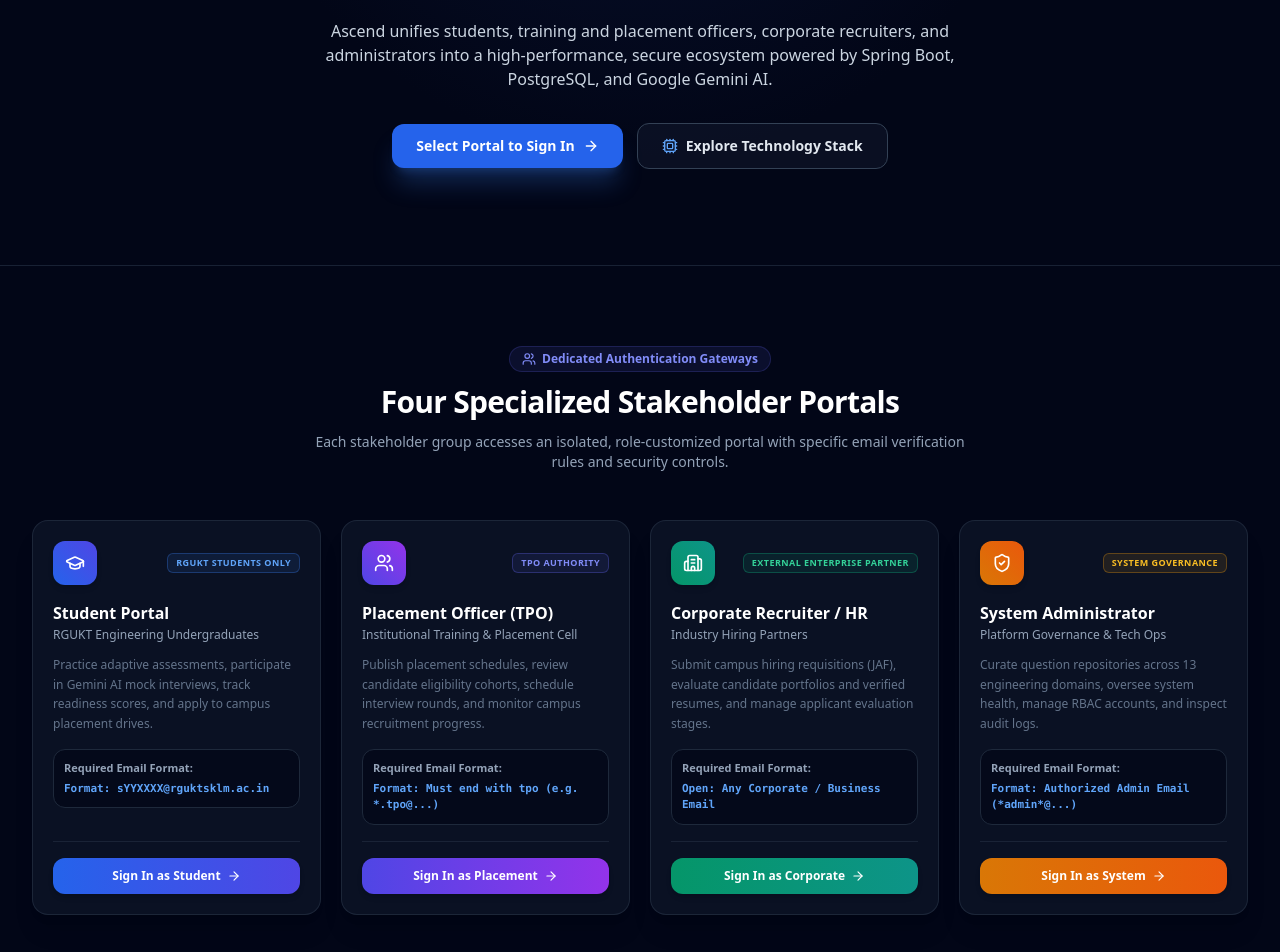
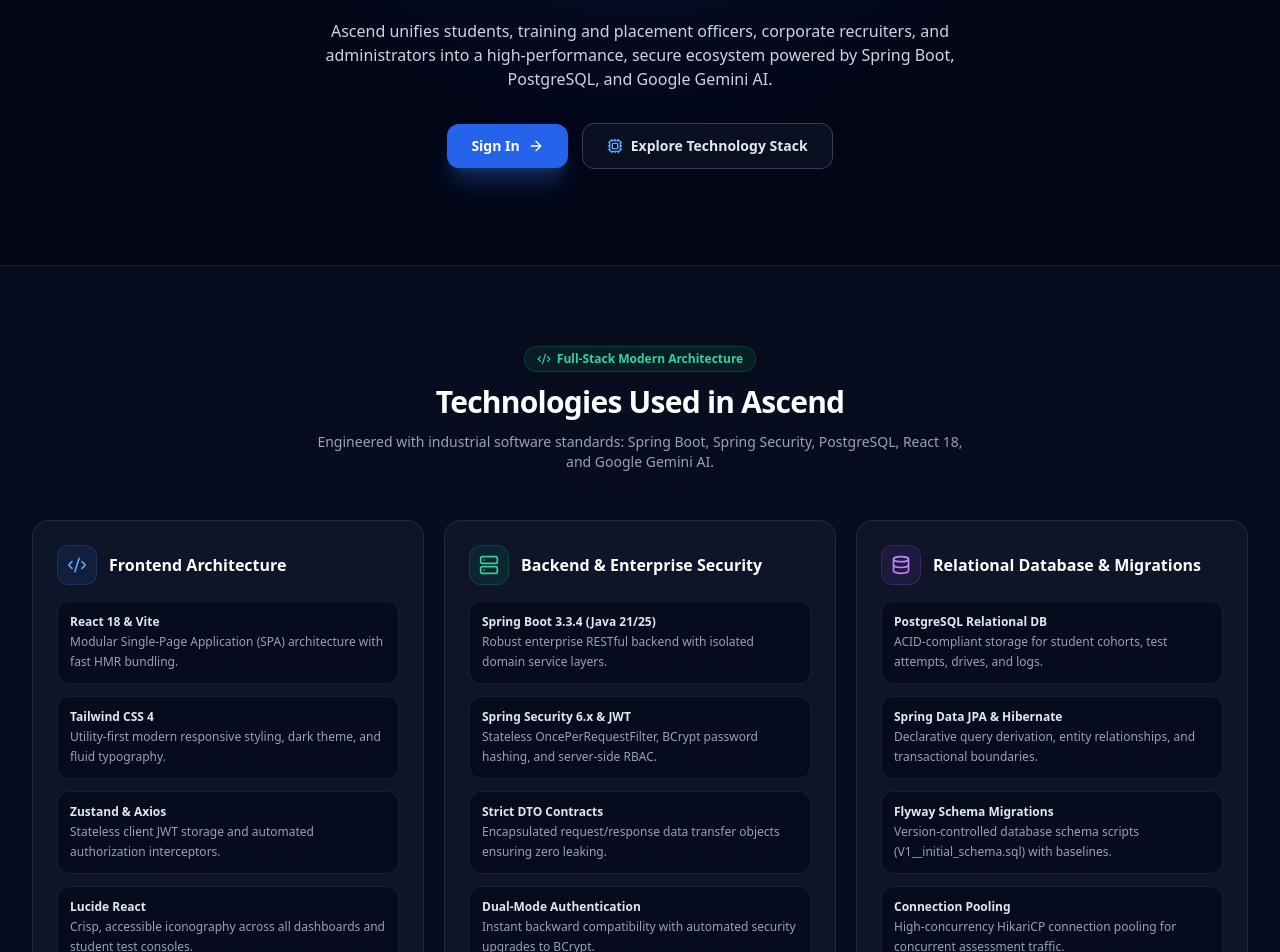
Before and after one commit to sathwik1821/placement-readiness-system, a React (Vite) app in the folder frontend/: page / in a window 1280 px wide. Shown: the part 320-1272 px from the top of the page. Built offline with nearby package versions, Linux system fonts and the light colour scheme.

Commit message:
Remove in-page stakeholder cards from Landing page so 4 portals only display upon clicking Sign In

```diff
--- a/frontend/src/pages/Landing.jsx
+++ b/frontend/src/pages/Landing.jsx
@@ -2,9 +2,6 @@ import React, { useState } from 'react';
 import { Link, useNavigate } from 'react-router-dom';
 import {
   GraduationCap,
-  Users,
-  Building2,
-  ShieldCheck,
   ArrowRight,
   Sparkles,
   Code2,
@@ -12,15 +9,11 @@ import {
   Database,
   Bot,
   Mail,
-  CheckCircle2,
-  Lock,
+  Building2,
   Cpu,
-  Layers,
-  ChevronRight,
-  ExternalLink
+  Layers
 } from 'lucide-react';
 import PortalSelectionModal from './auth/components/PortalSelectionModal';
-import { PORTAL_OPTIONS } from './auth/components/PortalSelector';
 
 export default function Landing() {
   const navigate = useNavigate();
@@ -136,11 +129,8 @@ export default function Landing() {
             <a href="#technologies" className="hover:text-blue-400 transition-colors">
               Technology Stack
             </a>
-            <a href="#portals" className="hover:text-blue-400 transition-colors">
-              Stakeholder Portals
-            </a>
             <a href="#architecture" className="hover:text-blue-400 transition-colors">
-              System Architecture
+              Placement Pipeline
             </a>
           </div>
 
@@ -179,7 +169,7 @@ export default function Landing() {
               onClick={() => setShowPortalModal(true)}
               className="w-full sm:w-auto inline-flex items-center justify-center gap-2 px-6 py-3 rounded-xl bg-blue-600 hover:bg-blue-500 text-white text-sm font-bold shadow-xl shadow-blue-500/25 transition-all cursor-pointer"
             >
-              <span>Select Portal to Sign In</span>
+              <span>Sign In</span>
               <ArrowRight className="w-4 h-4" />
             </button>
 
@@ -190,79 +180,6 @@ export default function Landing() {
               <Cpu className="w-4 h-4 text-blue-400" />
               <span>Explore Technology Stack</span>
             </a>
-          </div>
-        </div>
-      </section>
-
-      {/* Stakeholder Portals Section */}
-      <section id="portals" className="py-20 px-4 sm:px-6 lg:px-8 border-t border-slate-800/80 bg-slate-950">
-        <div className="max-w-7xl mx-auto space-y-12">
-          <div className="text-center space-y-3 max-w-2xl mx-auto">
-            <span className="inline-flex items-center gap-1.5 px-3 py-1 rounded-full text-xs font-semibold bg-indigo-500/10 text-indigo-400 border border-indigo-500/20">
-              <Users className="w-3.5 h-3.5" />
-              <span>Dedicated Authentication Gateways</span>
-            </span>
-            <h2 className="text-2xl sm:text-3xl font-black text-white tracking-tight">
-              Four Specialized Stakeholder Portals
-            </h2>
-            <p className="text-xs sm:text-sm text-slate-400">
-              Each stakeholder group accesses an isolated, role-customized portal with specific email verification rules and security controls.
-            </p>
-          </div>
-
-          <div className="grid grid-cols-1 md:grid-cols-2 lg:grid-cols-4 gap-5">
-            {PORTAL_OPTIONS.map((portal) => {
-              const Icon = portal.icon;
-              return (
-                <div
-                  key={portal.roleId}
-                  className="p-5 rounded-2xl bg-slate-900/70 border border-slate-800/90 flex flex-col justify-between hover:border-slate-700 hover:bg-slate-900 transition-all shadow-xl"
-                >
-                  <div>
-                    <div className="flex items-center justify-between mb-4">
-                      <div
-                        className={`w-11 h-11 rounded-xl bg-gradient-to-tr ${portal.gradient} flex items-center justify-center text-white shadow-md`}
-                      >
-                        <Icon className="w-5 h-5" />
-                      </div>
-                      <span
-                        className={`text-[9px] font-bold uppercase tracking-wider px-2 py-0.5 rounded-md border ${portal.badgeColor}`}
-                      >
-                        {portal.badge}
-                      </span>
-                    </div>
-
-                    <h3 className="text-base font-bold text-white">
-                      {portal.title}
-                    </h3>
-                    <p className="text-xs font-medium text-slate-400 mt-0.5">
-                      {portal.subtitle}
-                    </p>
-
-                    <p className="text-xs text-slate-500 mt-3 leading-relaxed">
-                      {portal.description}
-                    </p>
-
-                    <div className="mt-4 p-2.5 rounded-xl bg-slate-950/70 border border-slate-800 text-[11px] space-y-1">
-                      <span className="text-slate-400 font-semibold block">Required Email Format:</span>
-                      <span className="font-mono text-blue-400 font-bold block">
-                        {portal.emailRule}
-                      </span>
-                    </div>
-                  </div>
-
-                  <div className="pt-4 mt-4 border-t border-slate-800/80">
-                    <button
-                      onClick={() => navigate(portal.path)}
-                      className={`w-full py-2.5 px-3 rounded-xl bg-gradient-to-r ${portal.gradient} hover:opacity-95 text-white text-xs font-bold flex items-center justify-center gap-1.5 shadow-md transition-all cursor-pointer`}
-                    >
-                      <span>Sign In as {portal.title.split(' ')[0]}</span>
-                      <ArrowRight className="w-3.5 h-3.5" />
-                    </button>
-                  </div>
-                </div>
-              );
-            })}
           </div>
         </div>
       </section>
@@ -389,7 +306,7 @@ export default function Landing() {
 
           <div className="flex items-center gap-4 text-slate-400">
             <a href="#technologies" className="hover:text-white transition-colors">Technologies</a>
-            <a href="#portals" className="hover:text-white transition-colors">Portals</a>
+            <a href="#architecture" className="hover:text-white transition-colors">Pipeline</a>
             <button onClick={() => setShowPortalModal(true)} className="hover:text-white transition-colors cursor-pointer">
               Sign In
             </button>
```
